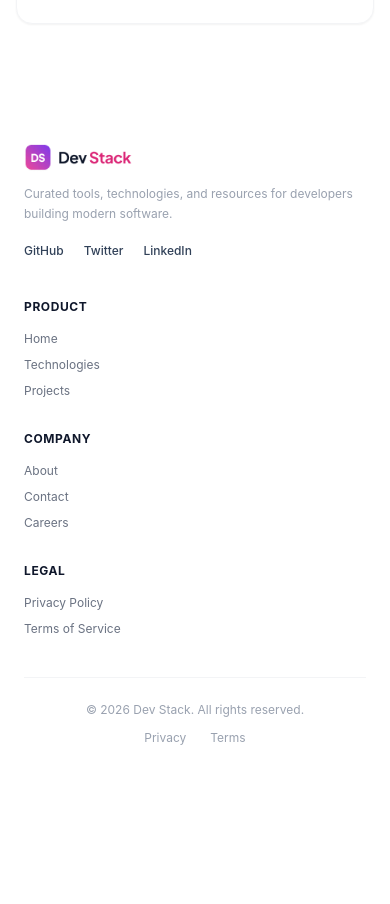
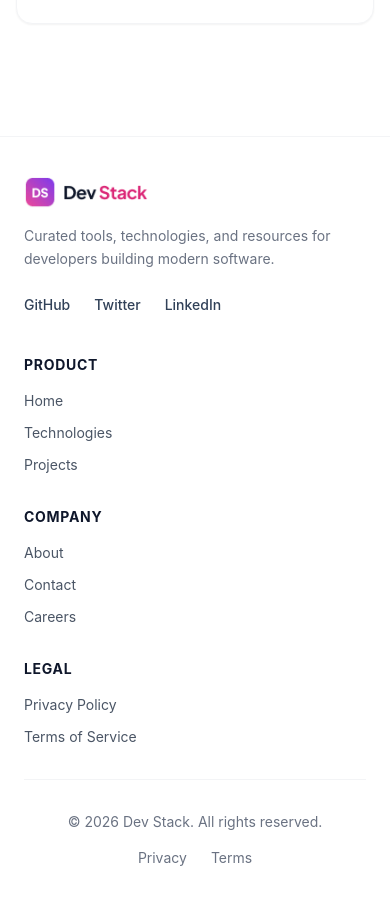
Before and after one commit to nipun-roy/B14-A05-DevStack-main, a React (Vite) app: page / in a window 390 px wide. Shown: the part 6089-6993 px from the top of the page. Before the commit the page ends 6883 px from the top, so only its background shows below. Built offline with nearby package versions, Linux system fonts and the light colour scheme.

Commit message:
improve mobile footer text size and readability

```diff
--- a/src/components/Footer.tsx
+++ b/src/components/Footer.tsx
@@ -2,36 +2,36 @@ import logo from "../assets/logo-text.png";
 
 const Footer = () => {
   return (
-    <footer className="w-full bg-white mt-12">
-      <div className="max-w-7xl mx-auto px-6 sm:px-10 lg:px-16 pt-6 pb-12">
+    <footer className="w-full bg-white mt-16 border-t border-gray-100">
+      <div className="max-w-7xl mx-auto px-6 sm:px-10 lg:px-16 pt-10 pb-12">
 
-        {/* top content: mobile flex-col, desktop flex-row */}
-        <div className="flex flex-col lg:flex-row justify-between items-start gap-10 lg:gap-12">
+        {/* top content: mobile 1-column, desktop multi-column */}
+        <div className="flex flex-col lg:flex-row justify-between items-start gap-10 lg:gap-16">
 
           {/* brand info */}
-          <div className="w-full lg:max-w-xs">
+          <div className="w-full lg:max-w-sm">
             <a href="#">
-              <img src={logo} alt="DevStack Logo" className="h-7 w-auto object-contain" />
+              <img src={logo} alt="DevStack Logo" className="h-8 sm:h-9 w-auto object-contain" />
             </a>
-            <p className="text-xs text-gray-400 mt-3 leading-relaxed max-w-sm">
+            <p className="text-sm text-gray-500 mt-4 leading-relaxed max-w-sm">
               Curated tools, technologies, and resources for developers building modern software.
             </p>
-            <div className="flex items-center gap-5 mt-5 text-xs font-medium text-slate-700">
+            <div className="flex items-center gap-6 mt-6 text-sm font-medium text-slate-700">
               <a href="#" className="hover:text-pink-600 transition">GitHub</a>
               <a href="#" className="hover:text-pink-600 transition">Twitter</a>
               <a href="#" className="hover:text-pink-600 transition">LinkedIn</a>
             </div>
           </div>
 
-          {/* links columns: 1 column on mobile, 3 columns on tablet/desktop */}
-          <div className="w-full lg:w-1/2 grid grid-cols-1 sm:grid-cols-3 gap-8">
+          {/* links columns: 1 clean column on mobile, 3 columns on tablet & desktop */}
+          <div className="w-full lg:w-1/2 grid grid-cols-1 sm:grid-cols-3 gap-8 sm:gap-10">
 
             {/* product */}
             <div>
-              <h4 className="text-xs font-bold text-slate-900 tracking-wider uppercase mb-4">
+              <h4 className="text-sm font-bold text-slate-900 tracking-wider uppercase mb-4">
                 Product
               </h4>
-              <ul className="flex flex-col gap-2.5 text-xs text-gray-500">
+              <ul className="flex flex-col gap-3 text-sm text-gray-600">
                 <li><a href="#" className="hover:text-pink-600 transition">Home</a></li>
                 <li><a href="#" className="hover:text-pink-600 transition">Technologies</a></li>
                 <li><a href="#" className="hover:text-pink-600 transition">Projects</a></li>
@@ -40,10 +40,10 @@ const Footer = () => {
 
             {/* company */}
             <div>
-              <h4 className="text-xs font-bold text-slate-900 tracking-wider uppercase mb-4">
+              <h4 className="text-sm font-bold text-slate-900 tracking-wider uppercase mb-4">
                 Company
               </h4>
-              <ul className="flex flex-col gap-2.5 text-xs text-gray-500">
+              <ul className="flex flex-col gap-3 text-sm text-gray-600">
                 <li><a href="#" className="hover:text-pink-600 transition">About</a></li>
                 <li><a href="#" className="hover:text-pink-600 transition">Contact</a></li>
                 <li><a href="#" className="hover:text-pink-600 transition">Careers</a></li>
@@ -52,10 +52,10 @@ const Footer = () => {
 
             {/* legal */}
             <div>
-              <h4 className="text-xs font-bold text-slate-900 tracking-wider uppercase mb-4">
+              <h4 className="text-sm font-bold text-slate-900 tracking-wider uppercase mb-4">
                 Legal
               </h4>
-              <ul className="flex flex-col gap-2.5 text-xs text-gray-500">
+              <ul className="flex flex-col gap-3 text-sm text-gray-600">
                 <li><a href="#" className="hover:text-pink-600 transition">Privacy Policy</a></li>
                 <li><a href="#" className="hover:text-pink-600 transition">Terms of Service</a></li>
               </ul>
@@ -66,14 +66,14 @@ const Footer = () => {
         </div>
 
         {/* divider */}
-        <div className="border-t border-gray-100 mt-10 mb-6"></div>
+        <div className="border-t border-gray-100 my-8"></div>
 
-        {/* copyright: mobile flex-col, desktop flex-row */}
-        <div className="flex flex-col sm:flex-row justify-between items-center gap-3 text-xs text-gray-400 text-center sm:text-left">
+        {/* bottom copyright & links */}
+        <div className="flex flex-col sm:flex-row justify-between items-center gap-4 text-sm text-gray-500 text-center sm:text-left">
           <p>© 2026 Dev Stack. All rights reserved.</p>
           <div className="flex items-center gap-6">
-            <a href="#" className="hover:text-gray-600 transition">Privacy</a>
-            <a href="#" className="hover:text-gray-600 transition">Terms</a>
+            <a href="#" className="hover:text-gray-800 transition">Privacy</a>
+            <a href="#" className="hover:text-gray-800 transition">Terms</a>
           </div>
         </div>
 
```
